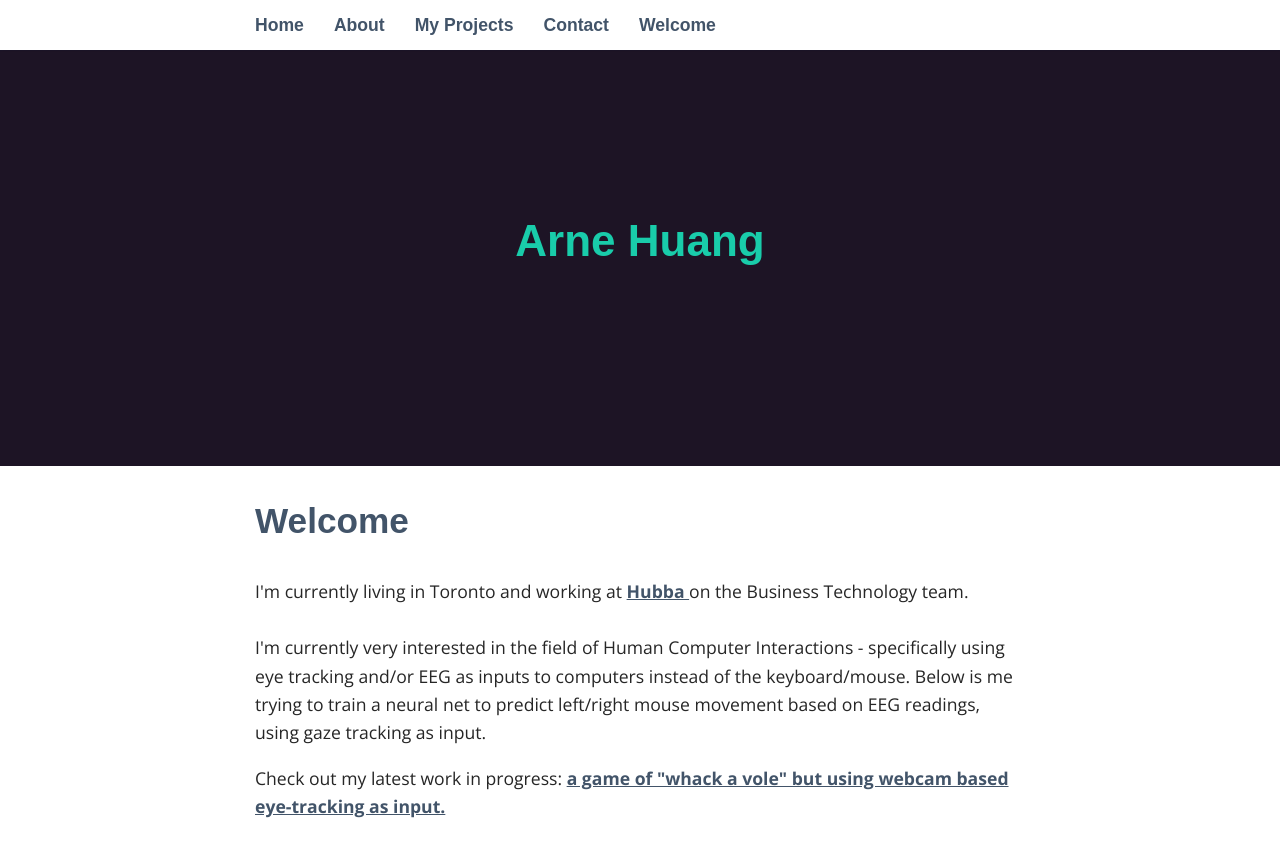
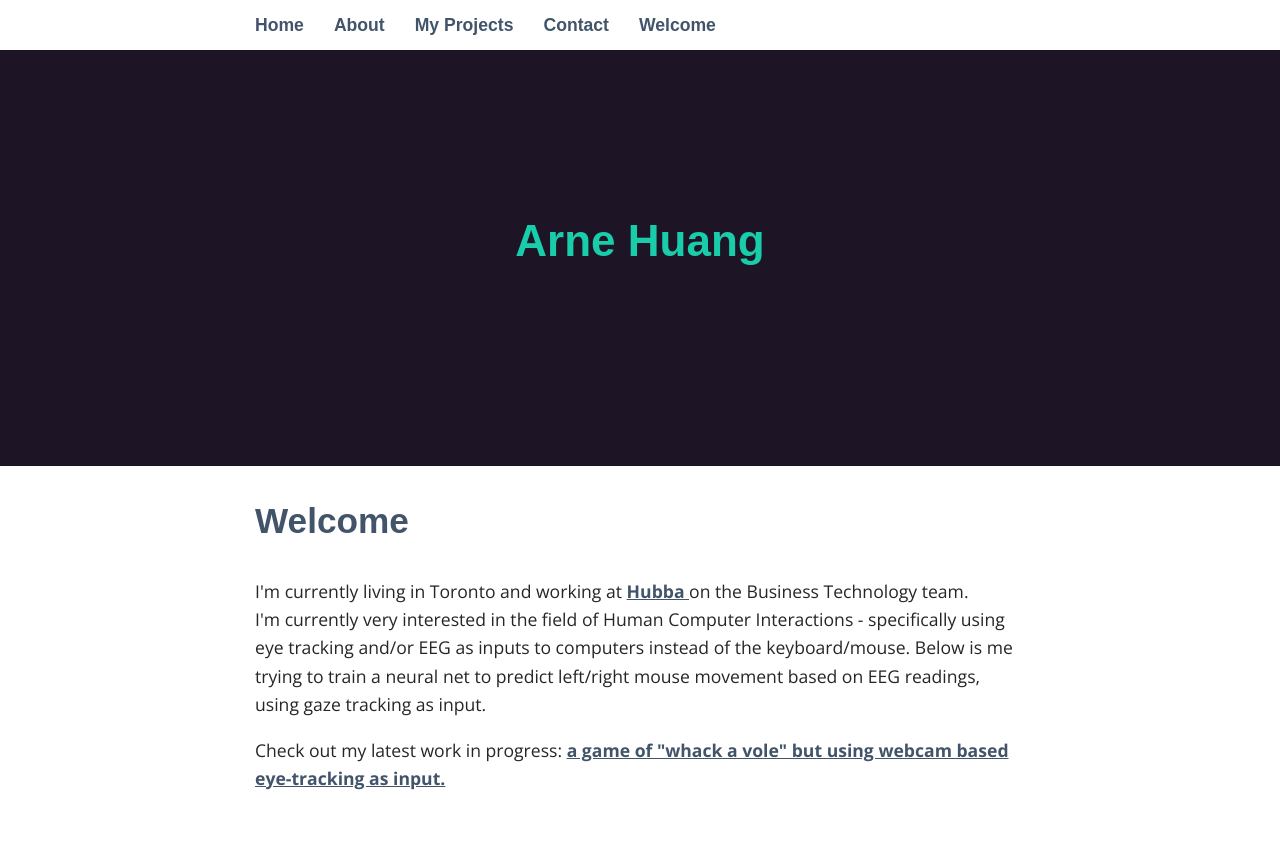
Before and after one commit to arnehuang/arnehuang.github-io, a Jekyll site: the page built from index.html, in a window 1280 px wide and 900 px high, scrolled down 34 px. Shown: the top 857 px of the window. Built offline with Jekyll 4.4.1, drawn with Linux system fonts in a browser that asks for light colours; some web fonts are replaced.

```diff
--- a/index.html
+++ b/index.html
@@ -6,11 +6,9 @@ permalink: /
 
 I'm currently living in Toronto and working at <a href = 'www.hubba.com'> Hubba </a> on the Business Technology team.
 <br>
-<br>
-
-  I'm currently very interested in the field of Human Computer Interactions - specifically using eye tracking and/or EEG as inputs to computers instead of the keyboard/mouse. Below is me trying to train a neural net to predict left/right mouse movement based on EEG readings, using gaze tracking as input.
+I'm currently very interested in the field of Human Computer Interactions - specifically using eye tracking and/or EEG as inputs to computers instead of the keyboard/mouse.
+Below is me trying to train a neural net to predict left/right mouse movement based on EEG readings, using gaze tracking as input.
 
 <blockquote class="imgur-embed-pub" lang="en" data-id="a/lsCXN"><a href="//imgur.com/lsCXN"></a></blockquote>
 
-
 Check out my latest work in progress: <a href = 'https://whack-a-vole.herokuapp.com/vole'> a game of "whack a vole" but using webcam based eye-tracking as input. </a>
```
